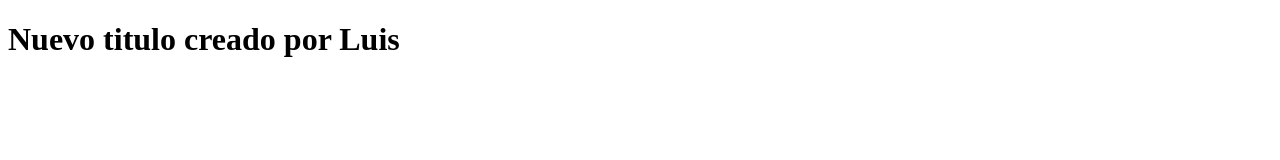
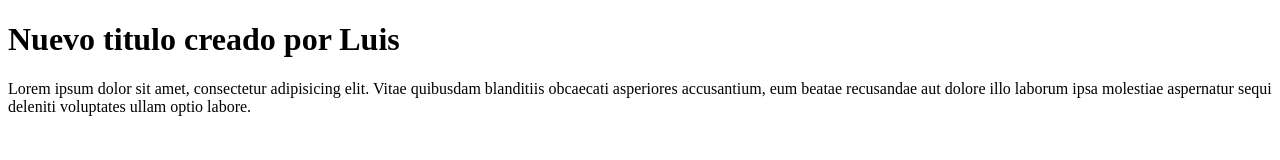
Before and after one commit to lcue1/example1, a plain HTML site: page index.html in a window 1280 px wide. Drawn offline with Linux system fonts and the light colour scheme.

Commit message:
Juan agrego main

```diff
--- a/index.html
+++ b/index.html
@@ -10,5 +10,8 @@
     <head>
         <h1>Nuevo titulo creado por Luis</h1>
     </head>
+    <main>
+        Lorem ipsum dolor sit amet, consectetur adipisicing elit. Vitae quibusdam blanditiis obcaecati asperiores accusantium, eum beatae recusandae aut dolore illo laborum ipsa molestiae aspernatur sequi deleniti voluptates ullam optio labore.
+    </main>
 </body>
 </html>
```
